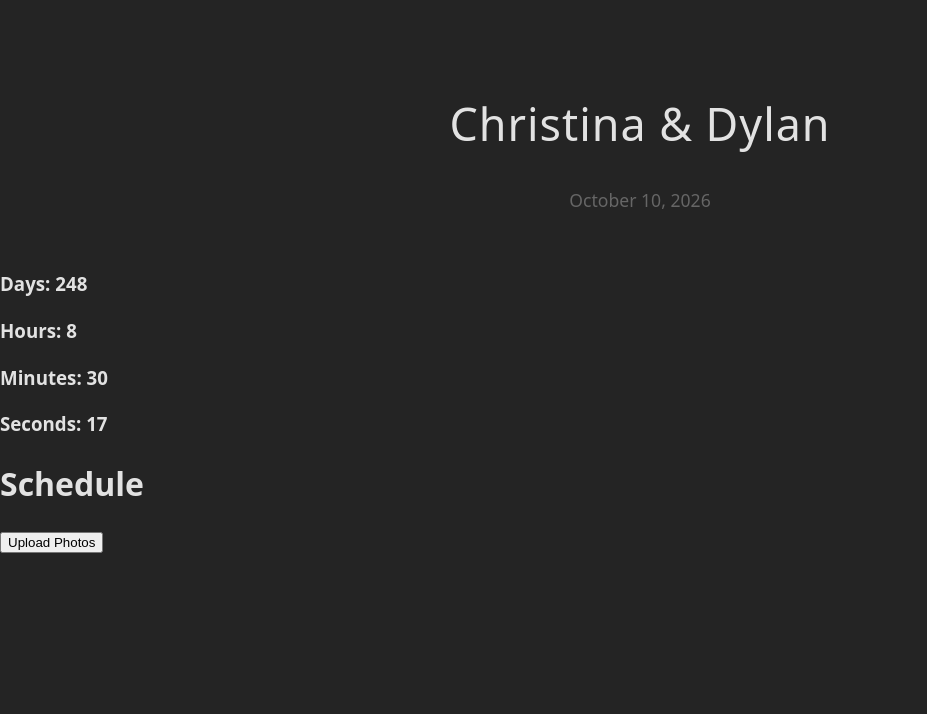
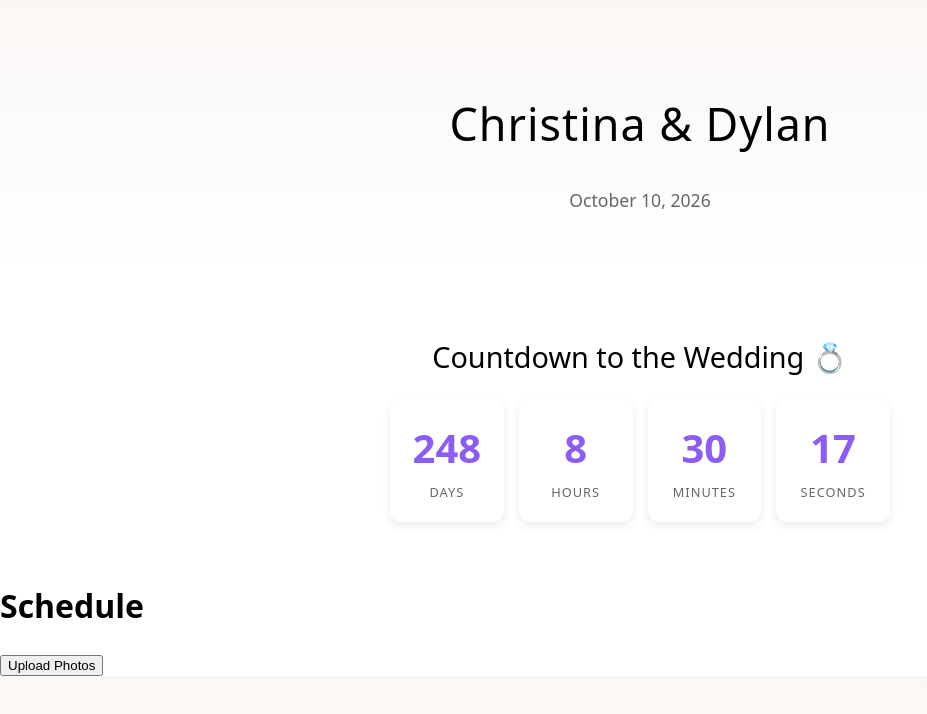
Before and after one commit to comeaudc/event_countdown_fe, a React (Vite) app: page / in a window 1280 px wide. Shown: the top 714 px of the page, without its empty margins (0-927 px from the left). Built offline with nearby package versions, Linux system fonts and the light colour scheme.

Commit message:
Changed Wedding countdown component, added css

```diff
--- a/src/components/Countdown.jsx
+++ /dev/null
@@ -1,17 +0,0 @@
-import useCountdown from "../hooks/useCountdown";
-
-export default function Countdown() {
-  const takeOffDate = new Date(2026, 10, 10);
-
-  let countdown = useCountdown(takeOffDate);
-
-  //   console.log(countdown)
-  return (
-    <section>
-      <h3>Days: {countdown.days}</h3>
-      <h3>Hours: {countdown.hours}</h3>
-      <h3>Minutes: {countdown.minutes}</h3>
-      <h3>Seconds: {countdown.seconds}</h3>
-    </section>
-  );
-}
--- /dev/null
+++ b/src/components/Countdown/Countdown.css
@@ -0,0 +1,52 @@
+.countdown-container {
+  text-align: center;
+  margin: 40px auto;
+  padding: 20px;
+}
+
+.countdown-title {
+  font-size: 1.8rem;
+  margin-bottom: 20px;
+  font-weight: 500;
+}
+
+.countdown-grid {
+  display: grid;
+  grid-template-columns: repeat(4, 1fr);
+  gap: 15px;
+  max-width: 500px;
+  margin: auto;
+}
+
+.countdown-item {
+  background: white;
+  border-radius: 12px;
+  padding: 20px 10px;
+  box-shadow: 0 4px 10px rgba(0, 0, 0, 0.08);
+}
+
+.countdown-number {
+  font-size: 2.5rem;
+  font-weight: 600;
+  /* color: #b76e79; */
+  color: #8b5cf6;
+}
+
+.countdown-label {
+  font-size: 0.8rem;
+  letter-spacing: 1px;
+  margin-top: 5px;
+  text-transform: uppercase;
+  color: #666;
+}
+
+@media (max-width: 500px) {
+  .countdown-grid {
+    grid-template-columns: repeat(2, 1fr);
+    gap: 12px;
+  }
+
+  .countdown-number {
+    font-size: 2rem;
+  }
+}
--- /dev/null
+++ b/src/components/Countdown/Countdown.jsx
@@ -0,0 +1,29 @@
+import useCountdown from "../../hooks/useCountdown";
+import "./Countdown.css";
+
+// src/components/Countdown.jsx
+export default function Countdown() {
+  const { days, hours, minutes, seconds } = useCountdown(
+    new Date(2026, 10, 10),
+  );
+
+  const Item = ({ value, label }) => (
+    <div className="countdown-item">
+      <div className="countdown-number">{value}</div>
+      <div className="countdown-label">{label}</div>
+    </div>
+  );
+
+  return (
+    <div className="countdown-container">
+      <h2 className="countdown-title">Countdown to the Wedding 💍</h2>
+
+      <div className="countdown-grid">
+        <Item value={days} label="Days" />
+        <Item value={hours} label="Hours" />
+        <Item value={minutes} label="Minutes" />
+        <Item value={seconds} label="Seconds" />
+      </div>
+    </div>
+  );
+}
--- a/src/components/Hero/Hero.css
+++ b/src/components/Hero/Hero.css
@@ -7,6 +7,7 @@
   font-size: 2.8rem;
   font-weight: 500;
   letter-spacing: 1px;
+   /* color: #b76e79; */
 }
 
 .hero-date {
--- a/src/index.css
+++ b/src/index.css
@@ -18,12 +18,14 @@ body {
   font-size: 16px;
   font-weight: 400;
 
-  color-scheme: light dark;
-  color: rgba(255, 255, 255, 0.87);
-  background-color: #242424;
-
   font-synthesis: none;
   text-rendering: optimizeLegibility;
   -webkit-font-smoothing: antialiased;
   -moz-osx-font-smoothing: grayscale;
 }
+body {
+  margin: 0;
+  font-family: system-ui, sans-serif;
+
+  background: linear-gradient(180deg, #faf7f5 0%, #ffffff 40%);
+}
--- a/src/pages/Dashboard/Dashboard.jsx
+++ b/src/pages/Dashboard/Dashboard.jsx
@@ -1,4 +1,4 @@
-import Countdown from "../../components/Countdown.jsx";
+import Countdown from "../../components/Countdown/Countdown.jsx";
 import Schedule from "../../components/Schedule.jsx";
 import { Link } from "react-router-dom";
 import Hero from "../../components/Hero/Hero.jsx";
```
